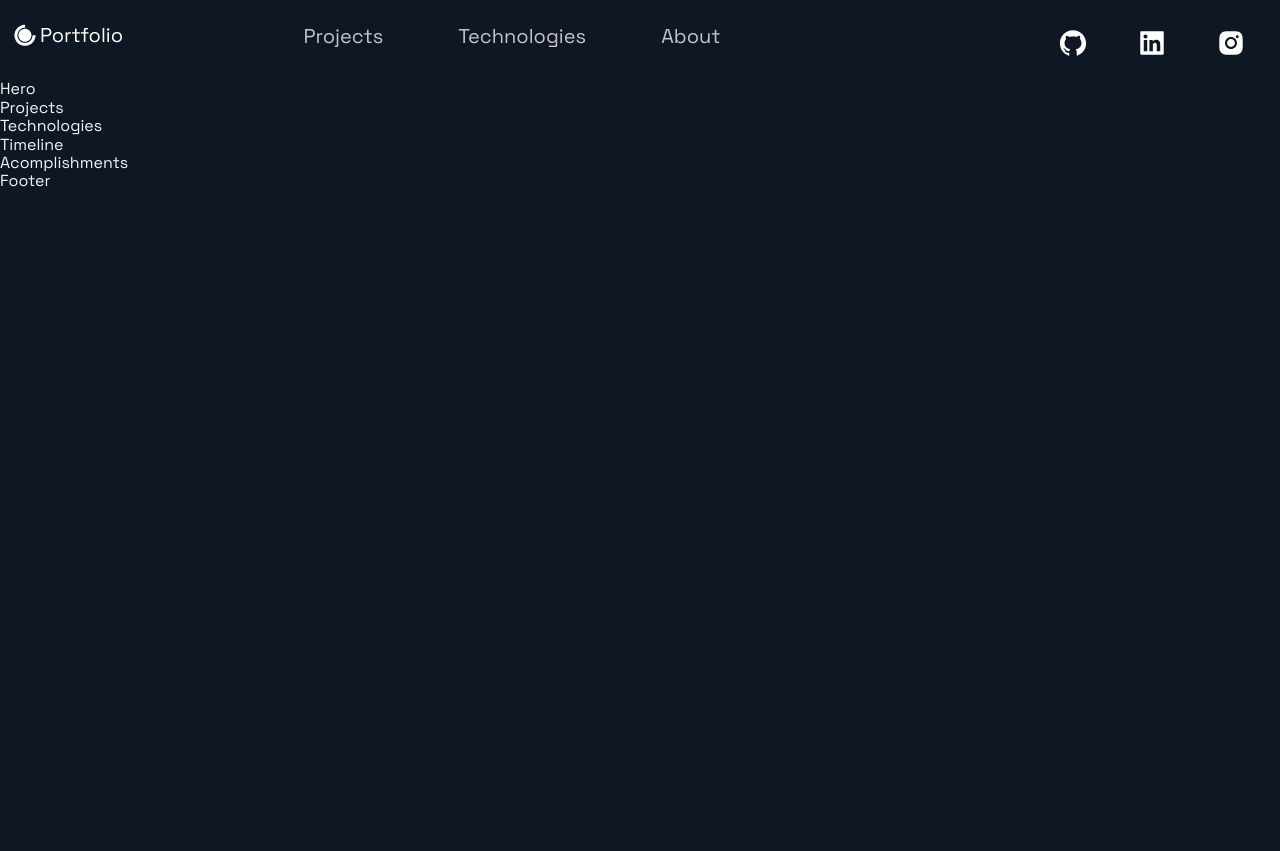
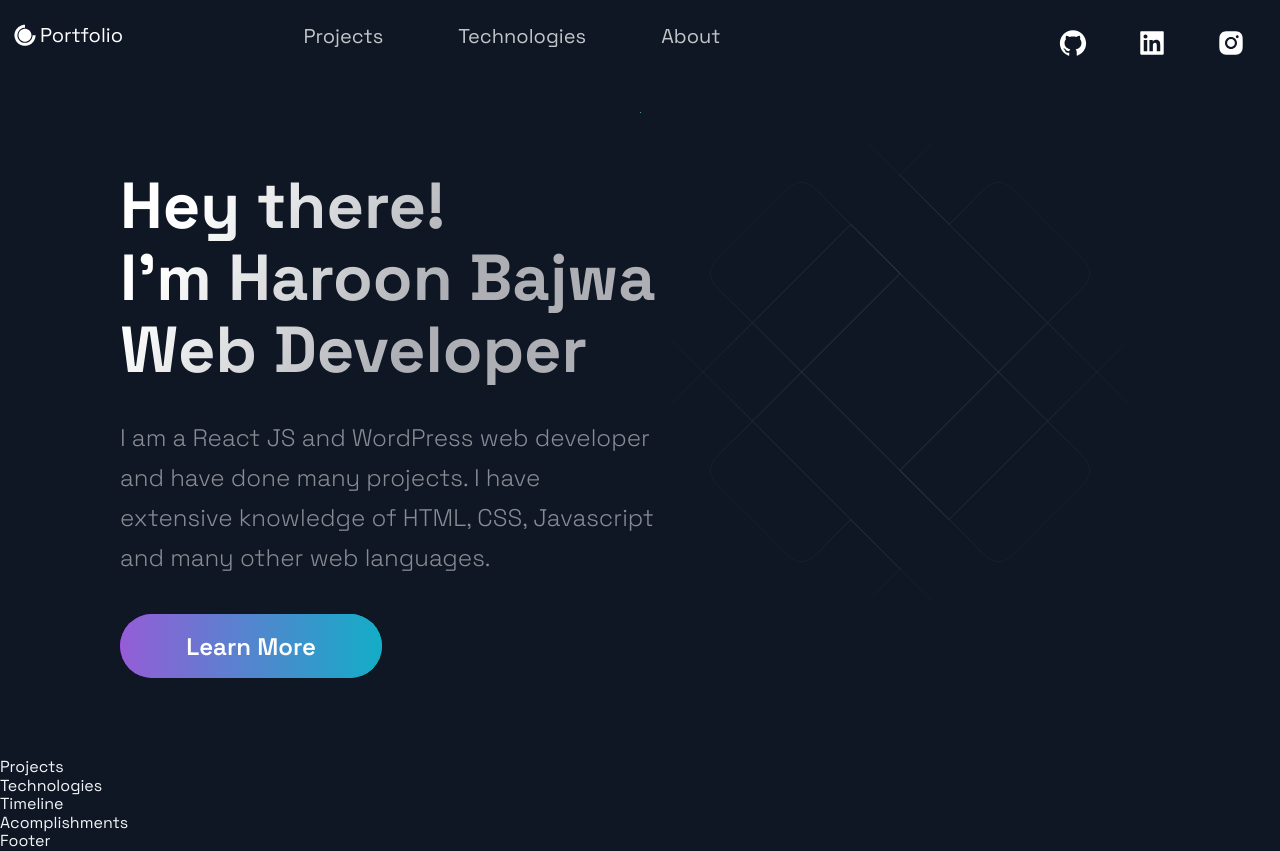
Before and after one commit to haroonbajwa/Portfolio_NextJS, a Next.js app: page / in a window 1280 px wide. Before the commit the page ends 800 px from the top, so only its background shows below. Built offline with nearby package versions, Linux system fonts and the light colour scheme.

Commit message:
hero section

```diff
--- a/src/components/Hero/Hero.js
+++ b/src/components/Hero/Hero.js
@@ -2,12 +2,22 @@ import React from 'react';
 
 import { Section, SectionText, SectionTitle } from '../../styles/GlobalComponents';
 import Button from '../../styles/GlobalComponents/Button';
-import { LeftSection } from './HeroStyles';
+import { LeftSection, MyName } from './HeroStyles';
 
 const Hero = (props) => (
-  <div>
-    Hero
-  </div>
+  <Section row nopadding>
+    <LeftSection>
+      <SectionTitle main center>
+        Hey there! <br />
+        I'm Haroon Bajwa <br />
+        Web Developer
+      </SectionTitle>
+      <SectionText>
+        I am a React JS and WordPress web developer and have done many projects. I have extensive knowledge of HTML, CSS, Javascript and many other web languages.
+      </SectionText>
+      <Button onClick={() => window.location="https://google.com"}>Learn More</Button>
+    </LeftSection>
+  </Section>
 );
 
 export default Hero;
--- a/src/pages/index.js
+++ b/src/pages/index.js
@@ -10,10 +10,10 @@ import { Section } from '../styles/GlobalComponents';
 const Home = () => {
   return (
     <Layout>
-      {/* <Section grid> */}
+      <Section grid>
         <Hero />
-        {/* <BgAnimation /> */}
-      {/* </Section> */}
+        <BgAnimation />
+      </Section>
       <Projects />
       <Technologies />
       <Timeline />
```
